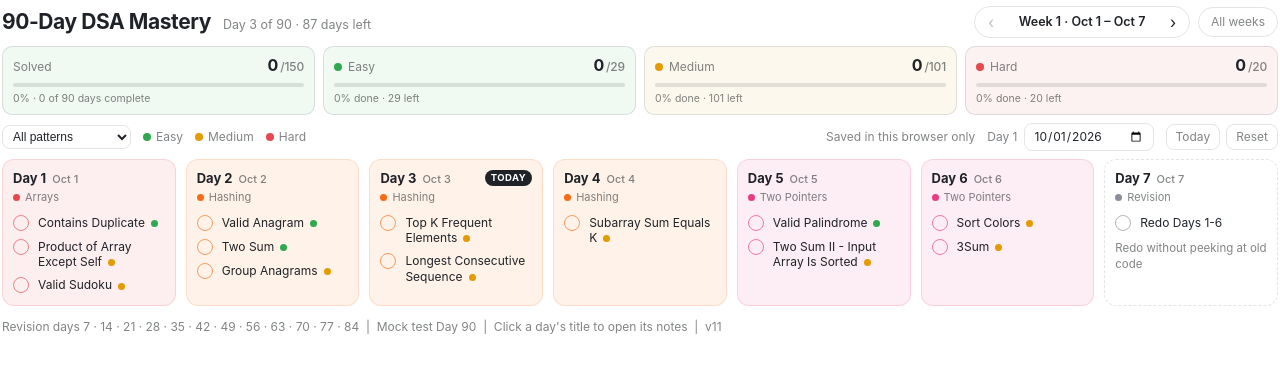
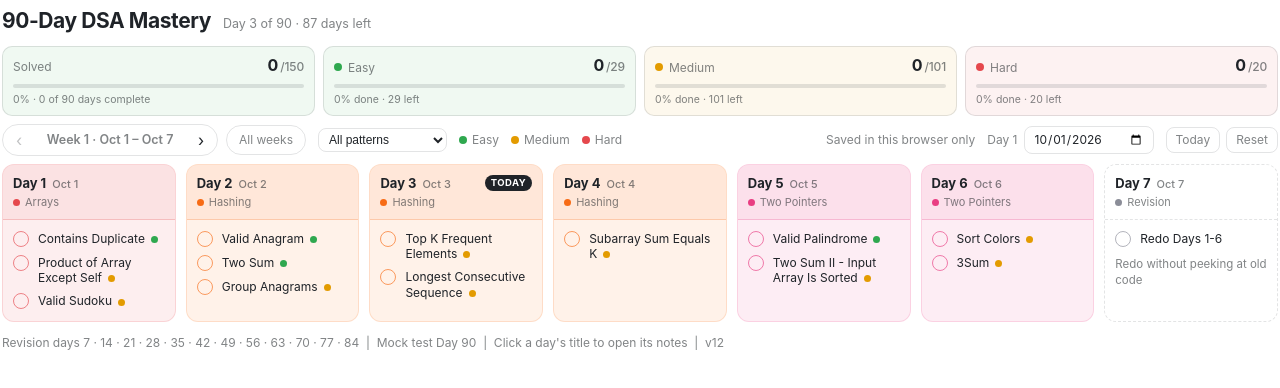
Before and after one commit to DineshOmmi/DSA_LeetCode_90Days_Challenge, a plain HTML site: page index.html in a window 1280 px wide. Drawn offline with Linux system fonts and the light colour scheme.

Commit message:
Update footer version and adjust styles
Updated the footer version from v11 to v12 and adjusted styles for the top and header elements.

```diff
--- a/index.html
+++ b/index.html
@@ -15,7 +15,7 @@ body{color:var(--fg);font:14px/1.45 ui-sans-serif,-apple-system,"Segoe UI",Inter
 main{width:100%;padding:6px 2px 24px}
 [hidden]{display:none!important}
 button,input{font:inherit;color:inherit}
-.top{display:flex;flex-wrap:wrap;align-items:center;justify-content:space-between;gap:8px 16px;margin-bottom:8px}
+.top{display:flex;flex-wrap:wrap;align-items:center;justify-content:flex-start;gap:8px 16px;margin-bottom:10px;padding-right:190px}
 .ttl{display:flex;align-items:baseline;gap:6px 12px;flex-wrap:wrap}
 h1{margin:0;font-size:21px;font-weight:750;letter-spacing:-.02em}
 .sub{margin:0;color:var(--mute);font-size:12.5px}
@@ -66,8 +66,10 @@ h1{margin:0;font-size:21px;font-weight:750;letter-spacing:-.02em}
 @media (hover:hover){.day:hover{transform:translateY(-2px);background:color-mix(in srgb,var(--c) 14%,transparent)}}
 .day.dim{opacity:.2}
 .day.rv{background:transparent;border:1px dashed var(--line)}
+.day.rv .hd,.day.mk .hd{border-bottom-color:var(--line);background:transparent}
+.day.rv .hd{border-bottom-style:dashed}
 .day.mk{background:color-mix(in srgb,var(--fg) 8%,transparent);border-color:var(--line)}
-.hd{display:grid;grid-template-columns:minmax(0,1fr) auto;align-items:center;gap:2px 6px}
+.hd{display:grid;grid-template-columns:minmax(0,1fr) auto;align-items:center;gap:2px 6px;margin:-9px -10px 2px;padding:9px 10px 8px;border-bottom:1px solid color-mix(in srgb,var(--c) 24%,transparent);background:color-mix(in srgb,var(--c) 7%,transparent);border-radius:11px 11px 0 0}
 .dn{font-weight:700;font-size:13px;color:var(--fg);text-decoration:none;white-space:nowrap}
 .dn:hover{text-decoration:underline}
 .dn small{font-weight:500;color:var(--mute);margin-left:6px;font-size:11px}
@@ -97,7 +99,7 @@ footer{margin-top:12px;color:var(--mute);font-size:12px}
 :focus-visible{outline:2px solid color-mix(in srgb,var(--fg) 45%,transparent);outline-offset:2px}
 :focus:not(:focus-visible){outline:none}
 @media (max-width:1279px){.grid{grid-template-columns:repeat(4,minmax(0,1fr))}}
-@media (max-width:620px){.grid{grid-template-columns:repeat(2,minmax(0,1fr))}.tiles{grid-template-columns:repeat(2,minmax(0,1fr))}.pager span{min-width:120px}}
+@media (max-width:620px){.top{padding-right:0}.grid{grid-template-columns:repeat(2,minmax(0,1fr))}.tiles{grid-template-columns:repeat(2,minmax(0,1fr))}.pager span{min-width:120px}}
 @media (max-width:520px){
   main{padding:4px 0 18px}
   h1{font-size:19px}
@@ -112,13 +114,13 @@ footer{margin-top:12px;color:var(--mute);font-size:12px}
 <main>
 <div class="top">
   <div class="ttl"><h1>90-Day DSA Mastery</h1><p class="sub" id="when">LeetCode 150 · 18 patterns · 90 days</p></div>
+</div>
+<div class="tiles" id="tiles"></div>
+<div class="key">
   <div class="ctl">
     <div class="pager"><button id="pv" aria-label="Previous week">&#8249;</button><span id="wl"></span><button id="nx" aria-label="Next week">&#8250;</button></div>
     <button class="allbtn" id="all">All weeks</button>
   </div>
-</div>
-<div class="tiles" id="tiles"></div>
-<div class="key">
   <span class="mini"><select id="pf" aria-label="Filter by pattern"></select></span>
   <span class="d"><b style="background:var(--E)"></b>Easy</span><span class="d"><b style="background:var(--M)"></b>Medium</span><span class="d"><b style="background:var(--H)"></b>Hard</span>
   <span class="sp"></span>
@@ -127,7 +129,7 @@ footer{margin-top:12px;color:var(--mute);font-size:12px}
   <span class="mini"><button id="go">Today</button><button id="rs">Reset</button></span>
 </div>
 <div class="grid" id="grid"></div>
-<footer>Revision days 7 · 14 · 21 · 28 · 35 · 42 · 49 · 56 · 63 · 70 · 77 · 84 &nbsp;|&nbsp; Mock test Day 90 &nbsp;|&nbsp; Click a day's title to open its notes &nbsp;|&nbsp; v11</footer>
+<footer>Revision days 7 · 14 · 21 · 28 · 35 · 42 · 49 · 56 · 63 · 70 · 77 · 84 &nbsp;|&nbsp; Mock test Day 90 &nbsp;|&nbsp; Click a day's title to open its notes &nbsp;|&nbsp; v12</footer>
 </main>
 <script>
 const P={ar:["Arrays","#e5484d"],ha:["Hashing","#f76b15"],tp:["Two Pointers","#e93d82"],sw:["Sliding Window","#f2a50c"],st:["Stack","#a07a4b"],bs:["Binary Search","#3e8ef7"],ll:["Linked List","#5b7cfa"],tr:["Trees","#2fb457"],hp:["Heap","#12a594"],bt:["Backtracking","#8e4ec6"],tri:["Tries","#c04fd1"],gr:["Graphs","#30a46c"],d1:["DP 1D","#3451b2"],d2:["DP 2D","#5472e4"],gd:["Greedy","#d6409f"],iv:["Intervals","#d9a100"],ma:["Math & Geometry","#0eaeb5"],bi:["Bit Manipulation","#6e9bd6"],rv:["Revision","#8b8d98"],mk:["Mock Test","#6f6f7a"]};
```
